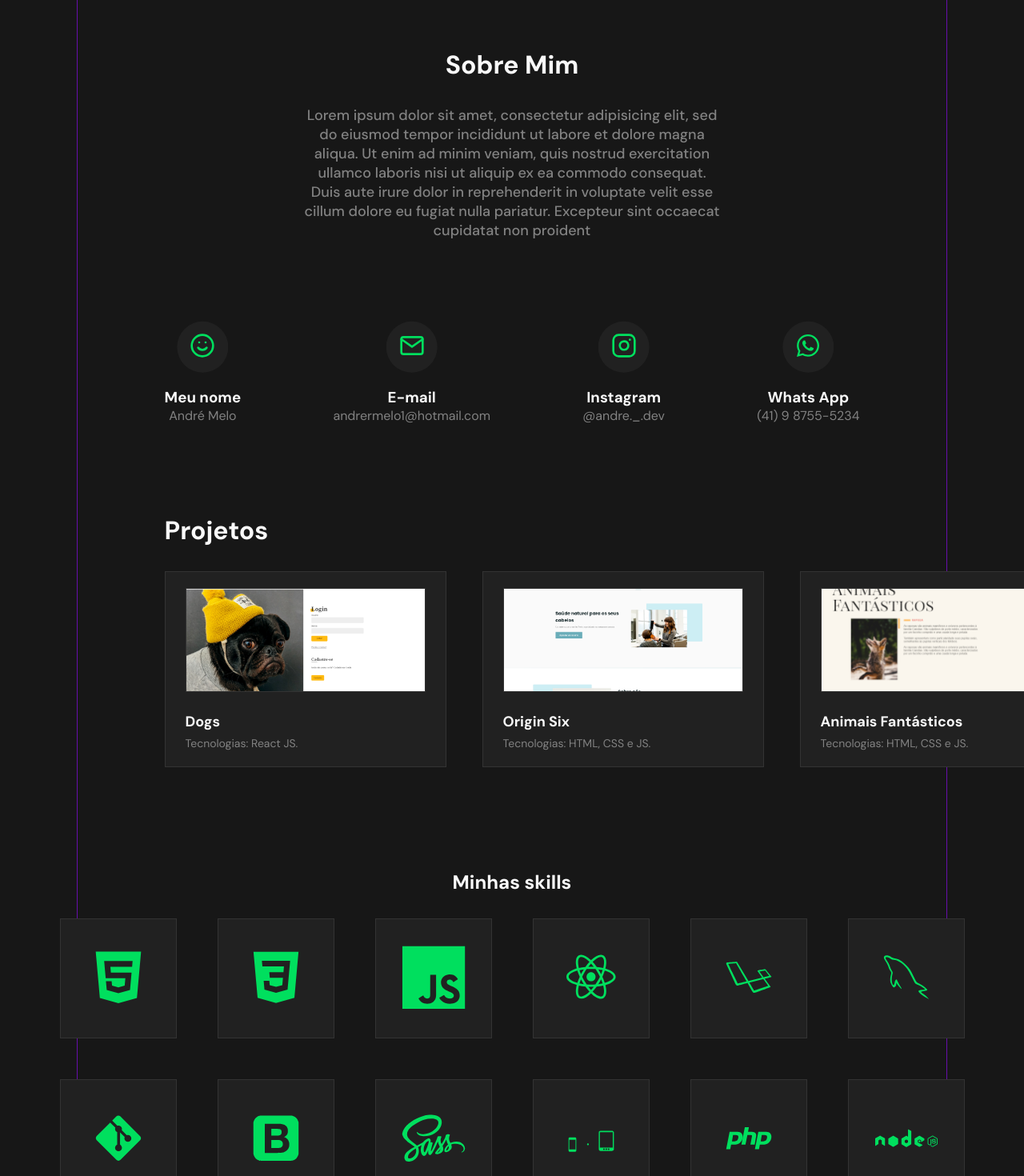
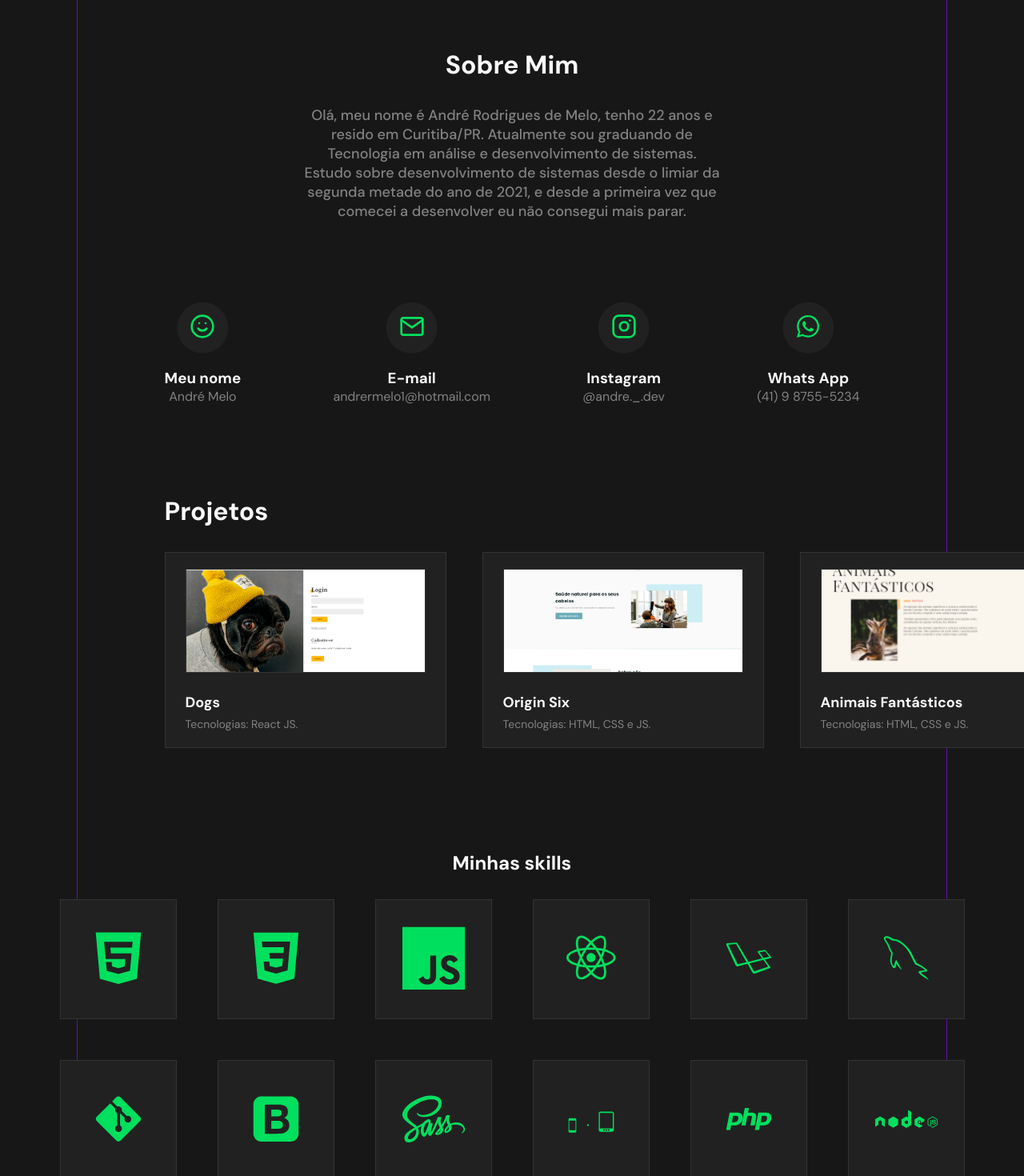
Before and after one commit to voteprogramablz/portfolio, a React (Create React App) app: page / in a window 1280 px wide. Shown: the part 580-2050 px from the top of the page at 80% size. Built offline with nearby package versions, Linux system fonts and the light colour scheme.

Commit message:
animação em todas as seções

```diff
--- a/src/AboutMe/index.js
+++ b/src/AboutMe/index.js
@@ -3,15 +3,10 @@ import "./styles.css";
 
 export function AboutMe() {
   return (
-    <div className="aboutMe">
+    <div id="aboutMe">
       <h1 className="title">Sobre Mim</h1>
       <p className="subtitle">
-        Lorem ipsum dolor sit amet, consectetur adipisicing elit, sed do eiusmod
-        tempor incididunt ut labore et dolore magna aliqua. Ut enim ad minim
-        veniam, quis nostrud exercitation ullamco laboris nisi ut aliquip ex ea
-        commodo consequat. Duis aute irure dolor in reprehenderit in voluptate
-        velit esse cillum dolore eu fugiat nulla pariatur. Excepteur sint
-        occaecat cupidatat non proident
+        Olá, meu nome é André Rodrigues de Melo, tenho 22 anos e resido em Curitiba/PR. Atualmente sou graduando de Tecnologia em análise e desenvolvimento de sistemas. Estudo sobre desenvolvimento de sistemas desde o limiar da segunda metade do ano de 2021, e desde a primeira vez que comecei a desenvolver eu não consegui mais parar.
       </p>
     </div>
   );
--- a/src/AboutMe/styles.css
+++ b/src/AboutMe/styles.css
@@ -1,18 +1,18 @@
-.aboutMe {
+#aboutMe {
   margin: 0 auto;
   width: 60%;
   margin-bottom: 6.25rem;
   animation: slideToTheTop 0.3s forwards;
 }
 
-.aboutMe .title {
+#aboutMe .title {
   text-align: center;
   margin-bottom: 1.875rem;
   font-weight: bold;
   font-size: 2rem;
 }
 
-.aboutMe .subtitle {
+#aboutMe .subtitle {
   text-align: center;
   margin-bottom: 1.875rem;
 }
--- a/src/Contacts/styles.css
+++ b/src/Contacts/styles.css
@@ -2,6 +2,7 @@
   display: flex;
   align-items: center;
   justify-content: space-between;
+  animation: slideToTheLeft 0.3s forwards;
 }
 
 .contacts .infoWrapper {
--- a/src/Header/index.js
+++ b/src/Header/index.js
@@ -17,16 +17,16 @@ function Header() {
         <div>
           <ul>
             <li>
-              <a href="#about">Sobre Mim</a>
+              <a href="#aboutMe">Sobre Mim</a>
             </li>
             <li>
               <a href="#projects">Projetos</a>
             </li>
+            {/* <li>
+              <a href="#services">Serviços</a>
+            </li> */}
             <li>
-              <a href="#services">Serviços</a>
-            </li>
-            <li>
-              <a href="#mySkills">Minhas skills</a>
+              <a href="#skills">Minhas skills</a>
             </li>
           </ul>
         </div>
--- a/src/MySkills/index.js
+++ b/src/MySkills/index.js
@@ -18,7 +18,7 @@ import {
 
 const MySkills = () => {
   return (
-    <div className="skills">
+    <div id="skills">
       <h2>Minhas skills</h2>
 
       <div className="skillsGrid">
--- a/src/MySkills/styles.css
+++ b/src/MySkills/styles.css
@@ -1,28 +1,29 @@
-.skills {
+#skills {
   display: flex;
   flex-direction: column;
   justify-content: center;
   align-items: center;
   margin-top: 8rem;
   margin-bottom: 11rem;
+  animation: slideToTheLeft 0.3s forwards;
 }
 
-.skills h2 {
+#skills h2 {
   margin-bottom: 1.875rem;
 }
 
-.skills .skillsGrid {
+#skills .skillsGrid {
   display: grid;
   grid-template-columns: repeat(6, 1fr);
   gap: 3.1875rem;
 }
 
-.skills .icon {
+#skills .icon {
   font-size: 5rem;
   color: var(--main-color);
 }
 
-.skills .cardContainer {
+#skills .cardContainer {
   background-color: var(--gray-400);
   border: 1px solid var(--gray-200);
   padding: 2rem;
--- a/src/Projects/index.js
+++ b/src/Projects/index.js
@@ -8,7 +8,7 @@ import AnimaisFantasticos from "../images/animaisfantasticos.png";
 
 const Projects = () => {
   return (
-    <div className="projects">
+    <div id="projects">
       <h2>Projetos</h2>
       <div className="cardsGrid">
         <Card
--- a/src/Projects/styles.css
+++ b/src/Projects/styles.css
@@ -1,22 +1,23 @@
-.projects {
+#projects {
   display: flex;
   flex-direction: column;
   justify-content: center;
   margin-top: 7rem;
+  animation: slideToTheRight 0.3s forwards;
 }
 
-.projects h2 {
+#projects h2 {
   font-size: 2rem;
   margin-bottom: 1.875rem;
 }
 
-.projects .cardsGrid {
+#projects .cardsGrid {
   display: grid;
   grid-template-columns: repeat(3, 1fr);
   gap: 2.8125rem;
 }
 
-.projects .cardContainer {
+#projects .cardContainer {
   display: flex;
   flex-direction: column;
   background-color: var(--gray-400);
@@ -26,7 +27,7 @@
   border: 1px solid var(--gray-200);
 }
 
-.projects .imageWrapper img {
+#projects .imageWrapper img {
   width: 18.75rem;
   height: 8.125rem;
   object-fit: cover;
@@ -34,12 +35,12 @@
   border: 1px solid var(--gray-200);
 }
 
-.projects .cardContainer h3 {
+#projects .cardContainer h3 {
   font-size: 1.125rem;
   margin-bottom: 0.375rem;
 }
 
-.projects .cardContainer p {
+#projects .cardContainer p {
   font-size: 0.875rem;
   color: var(--gray);
 }
--- a/src/main.css
+++ b/src/main.css
@@ -12,6 +12,8 @@
   margin: 0;
   padding: 0;
   box-sizing: border-box;
+  scroll-behavior: smooth;
+
 }
 
 
@@ -74,9 +76,10 @@ body {
 
 
 }
+
 @keyframes slideToTheTop {
   from {
-    transform: translateY(200px);
+    transform: translateY(150px);
   }
 
   to {
```
